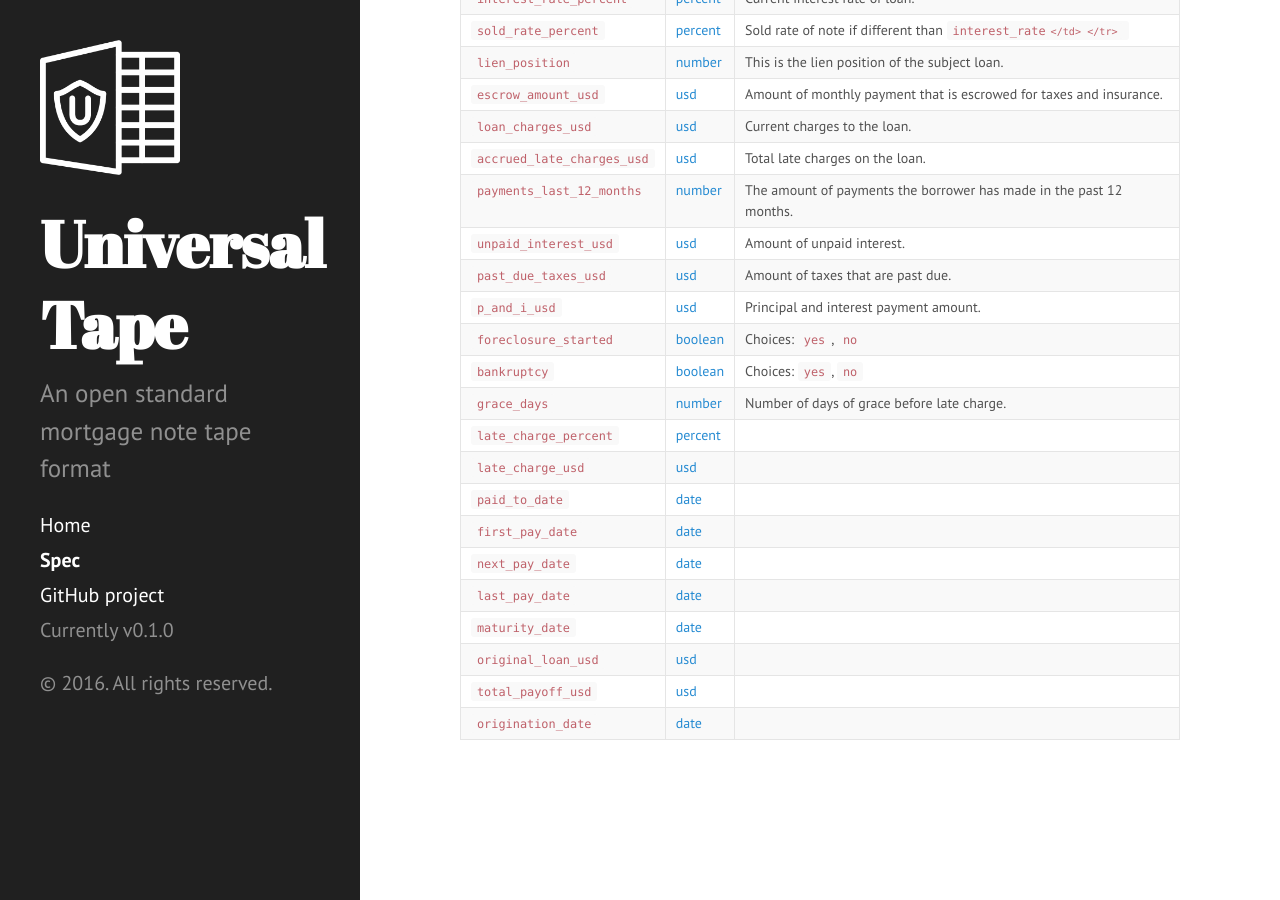
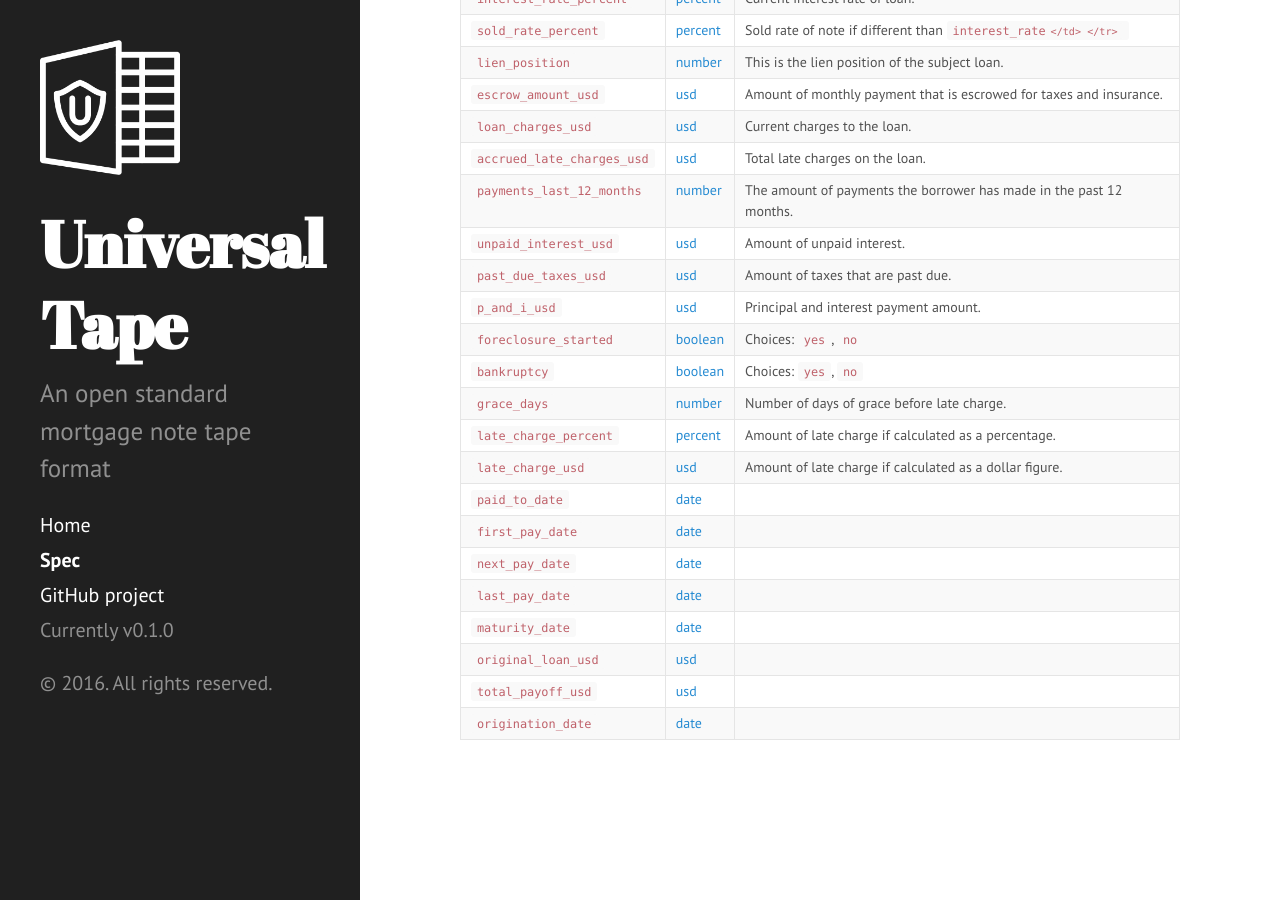
Before and after one commit to UniversalTape/universaltape.org, a Jekyll site: the page built from spec.md, in a window 1280 px wide and 900 px high, scrolled down 4462 px. Built offline with Jekyll 4.4.1, drawn with Linux system fonts in a browser that asks for light colours; Markdown is read by kramdown in place of the engine named in the settings.

Commit message:
updated late_charge_percentage, late_charge_usd

```diff
--- a/spec.md
+++ b/spec.md
@@ -415,12 +415,12 @@ Below are the **keys** that **Universal Tape** recognizes.  It should be said th
         <tr>
             <td><code>late_charge_percent</code></td>
             <td><a href="#type-percent">percent</a></td>
-            <td></td>
+            <td>Amount of late charge if calculated as a percentage.</td>
         </tr>
         <tr>
             <td><code>late_charge_usd</code></td>
             <td><a href="#type-usd">usd</a></td>
-            <td></td>
+            <td>Amount of late charge if calculated as a dollar figure.</td>
         </tr>
         <tr>
             <td><code>paid_to_date</code></td>
```
